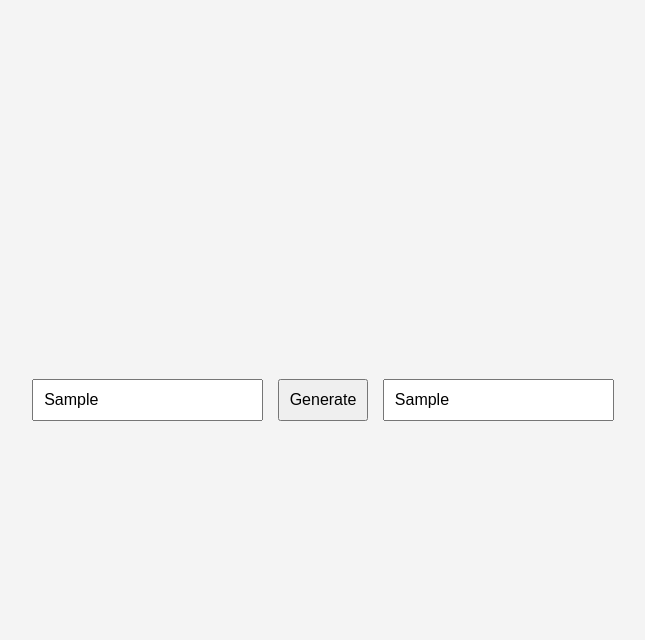
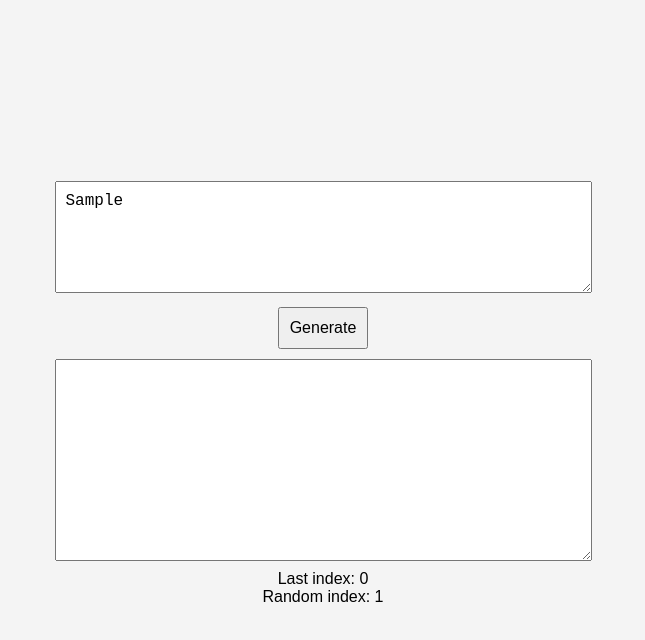
Before and after one commit to wikid24/lottery-generator, a plain HTML site: page index.html in a window 1280 px wide. Both pictures are taken after typing "Sample" into the empty fields and a click on the button "Generate". Shown: the whole page, without its empty margins (317-962 px from the left). Drawn offline with Linux system fonts and the light colour scheme.

Commit message:
Update index.html

```diff
--- a/index.html
+++ b/index.html
@@ -3,7 +3,7 @@
 <head>
 <meta charset="UTF-8">
 <meta name="viewport" content="width=device-width, initial-scale=1.0">
-<title>Random Word Generator</title>
+<title>Word List Generator</title>
 <style>
     body {
         font-family: Arial, sans-serif;
@@ -18,7 +18,7 @@
     #container {
         text-align: center;
     }
-    input[type="text"], button {
+    textarea, button, label {
         padding: 10px;
         margin: 5px;
         font-size: 16px;
@@ -28,21 +28,45 @@
 <body>
 
 <div id="container">
-    <input type="text" id="inputBox" placeholder="Enter words here">
-    <button onclick="generateRandomWord()">Generate</button>
-    <input type="text" id="outputBox" readonly>
+    <textarea id="inputBox" placeholder="Enter words and numbers (e.g., Nala 3)" rows="5" cols="50"></textarea>
+    <br>
+    <button onclick="generateWordList()">Generate</button>
+    <br>
+    <textarea id="outputBox" rows="10" cols="50" readonly></textarea>
+    <br>
+    <label id="lastIndexLabel"></label>
+    <br>
+    <label id="randomIndexLabel"></label> <!-- New label for displaying the random index -->
+    <br>
+    <label id="randomWordLabel"></label>
 </div>
 
 <script>
-function generateRandomWord() {
+function generateWordList() {
     var inputText = document.getElementById("inputBox").value;
-    var words = inputText.split(/\s+/).filter(word => word.trim() !== ''); // Split input text into words
-    if (words.length > 0) {
-        var randomIndex = Math.floor(Math.random() * words.length); // Generate random index
-        document.getElementById("outputBox").value = words[randomIndex]; // Display random word
-    } else {
-        document.getElementById("outputBox").value = "No words entered";
-    }
+    var lines = inputText.split('\n'); // Split input into lines
+    var wordList = [];
+    var index = 1; // Start index at 1
+    var wordIndexMap = {}; // Map to store words with their corresponding index
+    lines.forEach(line => {
+        var parts = line.trim().split(/\s+/); // Split line into word and number
+        var word = parts[0]; // Extract word
+        var count = parseInt(parts[1]); // Extract number and parse to integer
+        if (!isNaN(count)) { // Check if count is a valid number
+            for (var i = 0; i < count; i++) {
+                wordList.push(index + ". " + word); // Add indexed word to list 'count' times
+                wordIndexMap[index] = word; // Store word with index in the map
+                index++; // Increment index
+            }
+        }
+    });
+
+    document.getElementById("outputBox").value = wordList.join("\n"); // Display word list
+    document.getElementById("lastIndexLabel").textContent = "Last index: " + (index - 1); // Display last index
+
+    // Select a random index
+    var randomIndex = Math.floor(Math.random() * (index - 1)) + 1;
+    document.getElementById("randomIndexLabel").textContent = "Random index: " + randomIndex;
 }
 </script>
 
```
